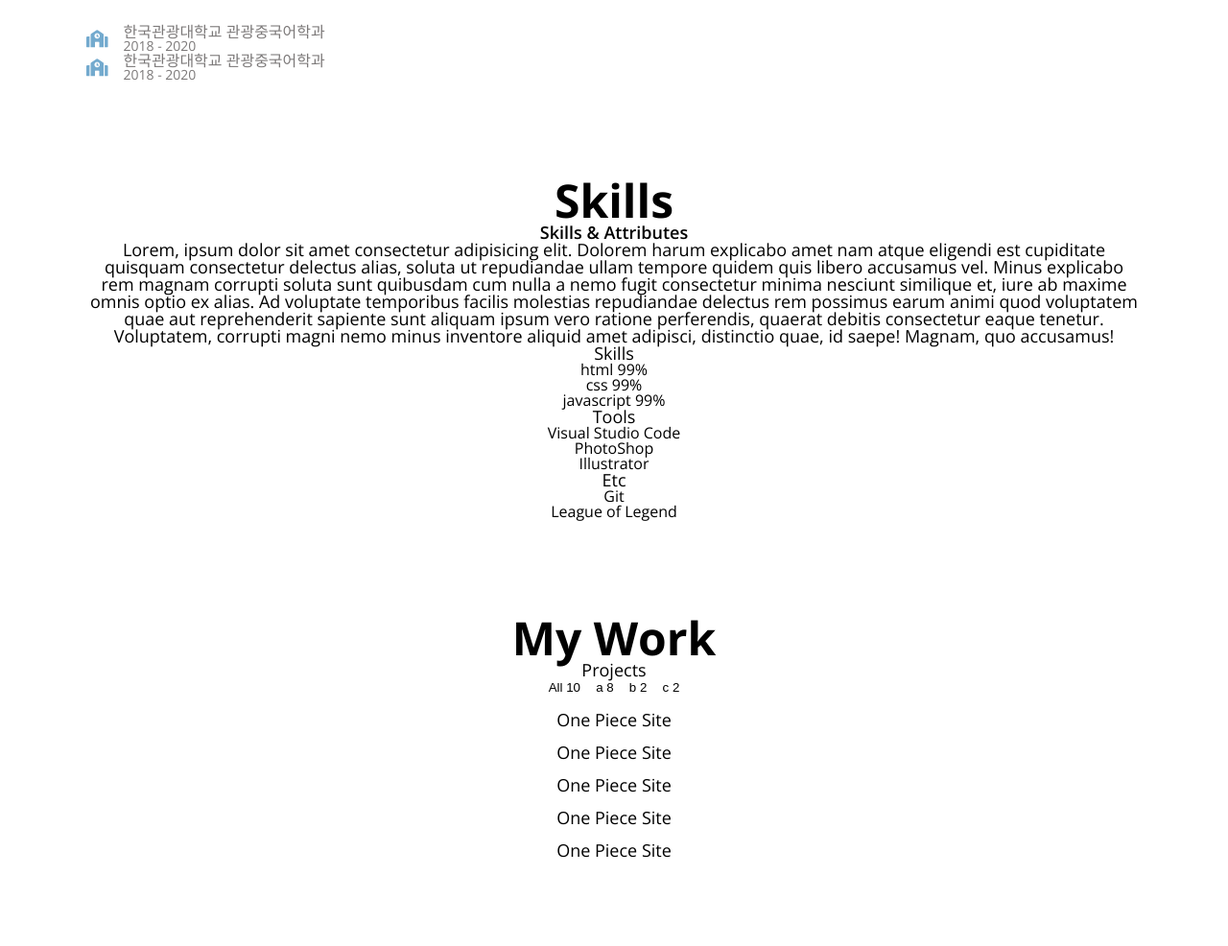
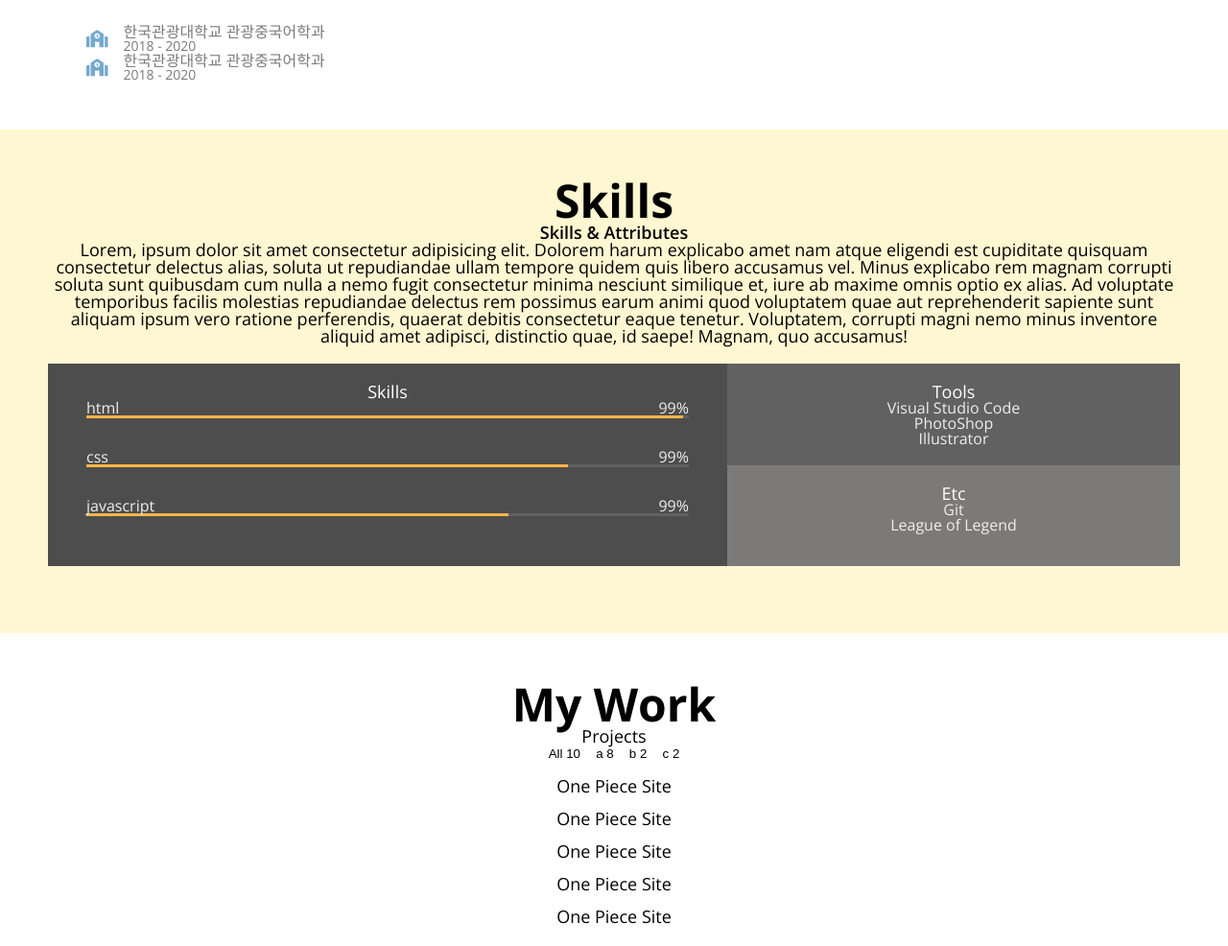
Before and after one commit to HongNyungKi/portfolio, a plain HTML site: page index.html in a window 1280 px wide. Shown: the part 1120-2106 px from the top of the page at 96% size. Drawn offline with nearby package versions, Linux system fonts and the light colour scheme.

Commit message:
[add]css:skills

```diff
--- a/index.html
+++ b/index.html
@@ -42,7 +42,7 @@
         <button class="home__contact">Contact me</button>
     </section>
     <!-- About -->
-    <section id="about" class="section">
+    <section id="about" class="section section__container">
         <h1>About me</h1>
         <p>Lorem ipsum dolor sit amet consectetur adipisicing elit. Dolorem, porro. Expedita, aliquid. Aperiam dolor
             suscipit atque delectus dolores, non pariatur minima architecto magnam doloribus cumque unde? Quis aliquam
@@ -84,15 +84,22 @@
     </section>
     <!-- Skills -->
     <section id="skills" class="section">
+        <div class="section__container">
             <h1>Skills</h1>
             <h2>Skills & Attributes</h2>
             <p>
-            Lorem, ipsum dolor sit amet consectetur adipisicing elit. Dolorem harum explicabo amet nam atque eligendi
-            est cupiditate quisquam consectetur delectus alias, soluta ut repudiandae ullam tempore quidem quis libero
-            accusamus vel. Minus explicabo rem magnam corrupti soluta sunt quibusdam cum nulla a nemo fugit consectetur
-            minima nesciunt similique et, iure ab maxime omnis optio ex alias. Ad voluptate temporibus facilis molestias
-            repudiandae delectus rem possimus earum animi quod voluptatem quae aut reprehenderit sapiente sunt aliquam
-            ipsum vero ratione perferendis, quaerat debitis consectetur eaque tenetur. Voluptatem, corrupti magni nemo
+                Lorem, ipsum dolor sit amet consectetur adipisicing elit. Dolorem harum explicabo amet nam atque
+                eligendi
+                est cupiditate quisquam consectetur delectus alias, soluta ut repudiandae ullam tempore quidem quis
+                libero
+                accusamus vel. Minus explicabo rem magnam corrupti soluta sunt quibusdam cum nulla a nemo fugit
+                consectetur
+                minima nesciunt similique et, iure ab maxime omnis optio ex alias. Ad voluptate temporibus facilis
+                molestias
+                repudiandae delectus rem possimus earum animi quod voluptatem quae aut reprehenderit sapiente sunt
+                aliquam
+                ipsum vero ratione perferendis, quaerat debitis consectetur eaque tenetur. Voluptatem, corrupti magni
+                nemo
                 minus inventore aliquid amet adipisci, distinctio quae, id saepe! Magnam, quo accusamus!
             </p>
             <div class="skillset">
@@ -104,7 +111,7 @@
                             <span>99%</span>
                         </div>
                         <div class="skill__bar">
-                        <div class="skill__value"></div>
+                            <div class="skill__value" style="width: 99%;"></div>
                         </div>
                     </div>
                     <div class="skill">
@@ -113,7 +120,7 @@
                             <span>99%</span>
                         </div>
                         <div class="skill__bar">
-                        <div class="skill__value"></div>
+                            <div class="skill__value" style="width: 80%;"></div>
                         </div>
                     </div>
                     <div class="skill">
@@ -122,7 +129,7 @@
                             <span>99%</span>
                         </div>
                         <div class="skill__bar">
-                        <div class="skill__value"></div>
+                            <div class="skill__value" style="width: 70%;"></div>
                         </div>
                     </div>
                 </div>
@@ -144,6 +151,7 @@
                             <li><span>League of Legend</span></li>
                             <li><span></span></li>
                         </ul>
+                    </div>
                 </div>
             </div>
         </div>
--- a/style.css
+++ b/style.css
@@ -55,6 +55,10 @@ button {
 .section {
     text-align: center;
     padding: 50px;
+    margin: auto;
+}
+
+.section__container {
     max-width: 1200px;
     margin: auto;
 }
@@ -212,3 +216,59 @@ p {
 .job__period {
     font-size: var(--font-micro);
 }
+
+/* Skill */
+
+#skills {
+    background: var(--color-yellow);
+}
+
+.skillset {
+    display: flex;
+    background: var(--color-light-grey);
+    color: var(--color-light-white);
+    margin: 20px 0;
+}
+
+.skillset__title {
+    color: var(--color-white);
+}
+
+.skillset__left {
+    flex-basis: 60%;
+    background: var(--color-dark-grey);
+    padding: 20px 40px;
+}
+
+.skill {
+    margin-bottom: 32px;
+}
+
+.skill__description {
+    display: flex;
+    justify-content: space-between;
+}
+
+.skill__bar {
+    width: 100%;
+    height: 3px;
+    background: var(--color-grey);
+}
+
+.skill__value {
+    height: 3px;
+    background: var(--color-orange);
+}
+
+.skillset__right {
+    flex-basis: 40%;
+}
+
+.tools {
+    background: var(--color-grey);
+}
+
+.tools,
+.etc {
+    padding: 20px;
+}
```
Lines whose indentation alone changed are shown as unchanged.
